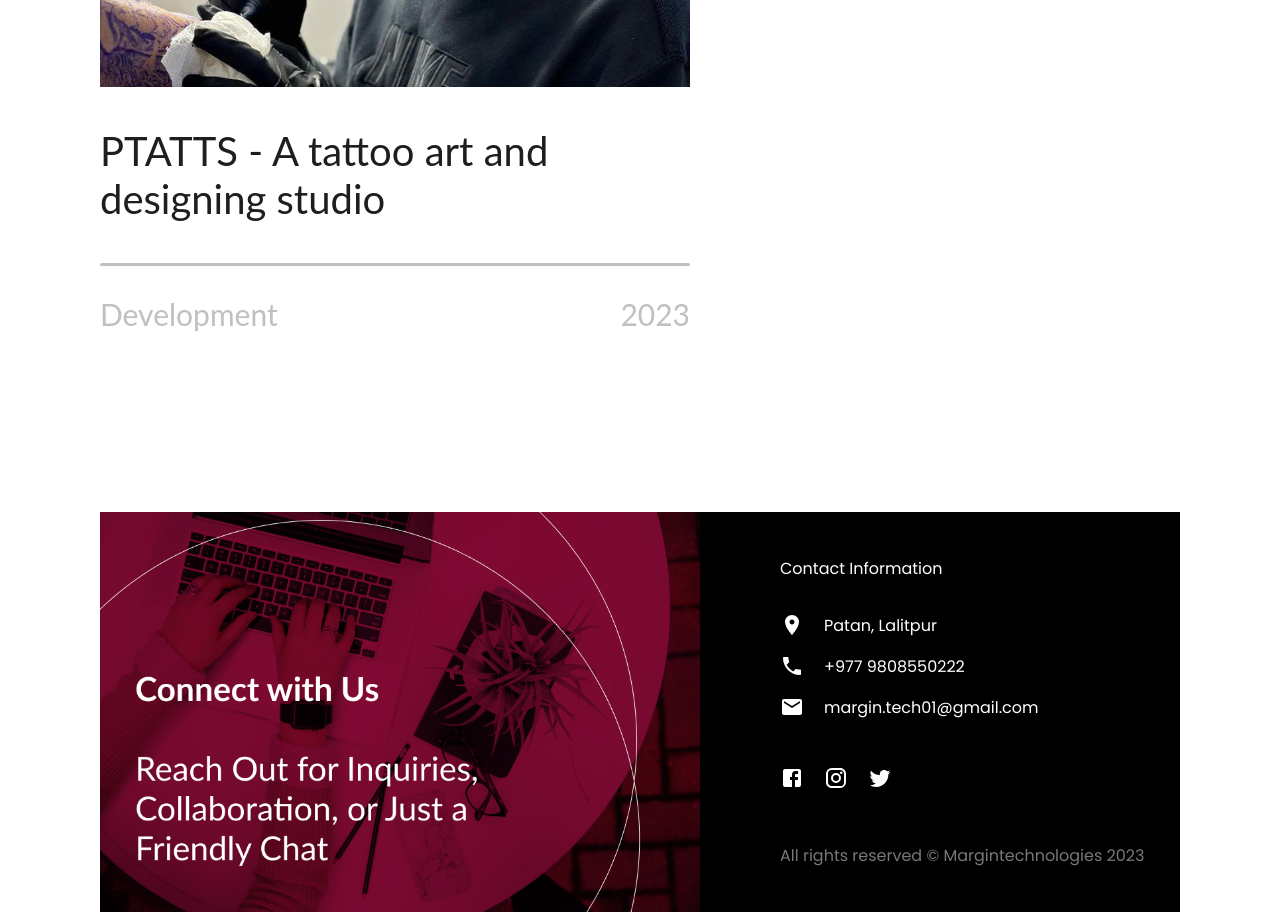
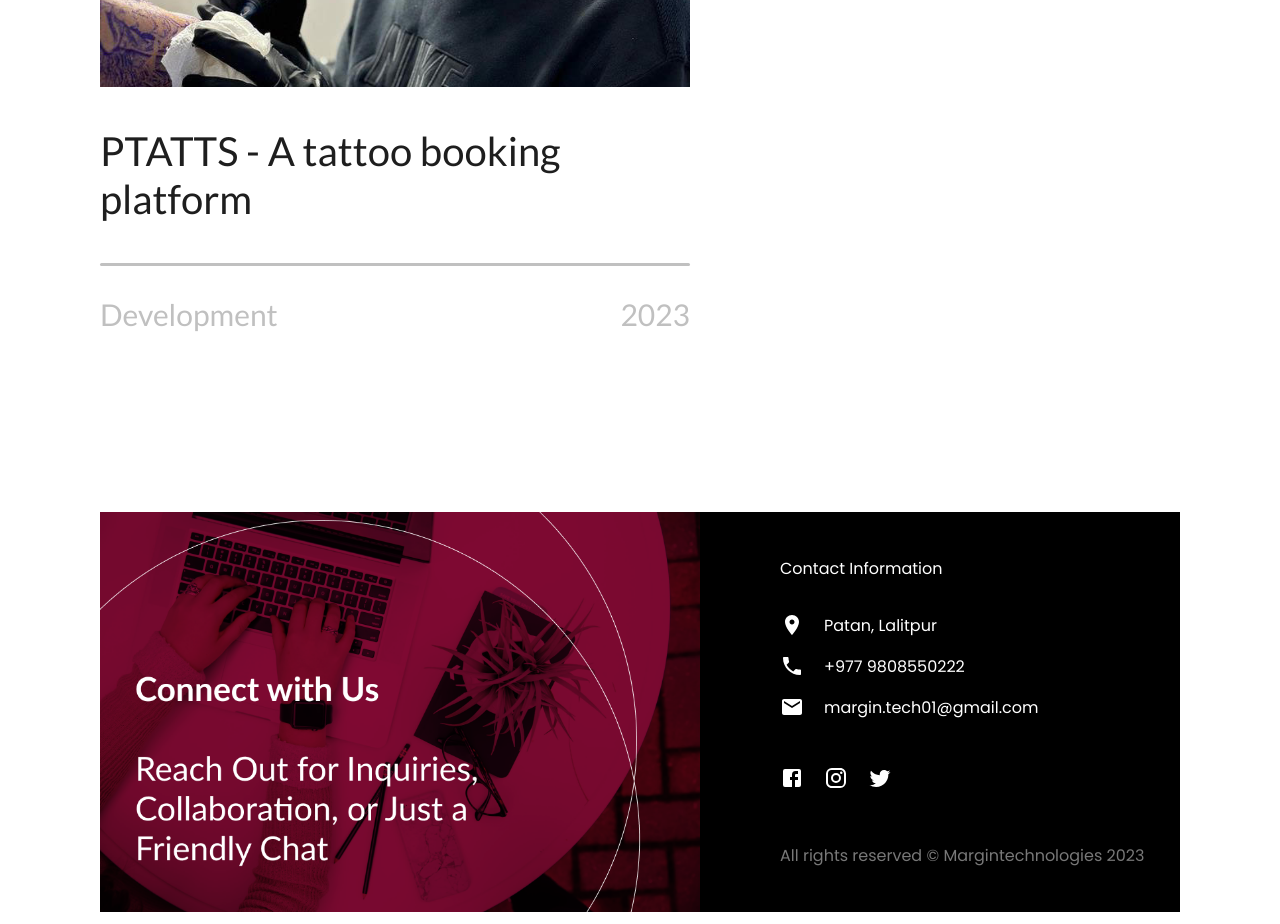
Before and after one commit to srajay/margintech, a React (Create React App) app: page /work in a window 1280 px wide. Shown: the part 2920-3844 px from the top of the page. Built offline with nearby package versions, Linux system fonts and the light colour scheme.

Commit message:
lato font added

```diff
--- a/src/components/workpage/WorkpageData.js
+++ b/src/components/workpage/WorkpageData.js
@@ -36,7 +36,7 @@
     link: "https://constructible-chapl.000webhostapp.com/",
     category: "Development",
     img: Ptatts,
-    title: "PTATTS - A tattoo art and designing studio",
+    title: "PTATTS - A tattoo booking platform",
     task: "Development",
     date: "2023",
   },
--- a/src/components/worksection/WorkData.js
+++ b/src/components/worksection/WorkData.js
@@ -37,7 +37,7 @@
     link: "https://constructible-chapl.000webhostapp.com/",
     img: Ptatts,
     title: "PTATTS",
-    para: "A tattoo art and designing studio",
+    para: "A tattoo booking platform",
     task: "Development",
     date: "2023",
   },
--- a/src/index.css
+++ b/src/index.css
@@ -1,4 +1,5 @@
 @import url("https://fonts.googleapis.com/css2?family=Playfair+Display:wght@400;500;700&family=Poppins:ital,wght@0,200;0,300;0,400;0,700;0,900;1,400&display=swap");
+@import url("https://fonts.googleapis.com/css2?family=Lato:ital,wght@0,300;0,400;0,700;0,900;1,300&display=swap");
 
 /* color variables */
 :root {
@@ -14,5 +15,5 @@
   -webkit-font-smoothing: antialiased;
   -moz-osx-font-smoothing: grayscale;
   scroll-behavior: smooth;
-  font-family: "Poppins", "Playfair Display", serif;
+  font-family: "Poppins", "Playfair Display", "Lato", serif;
 }
```
